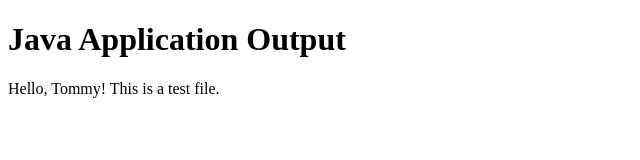
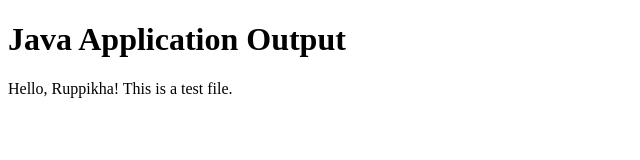
Before and after one commit to ruppikha/test, a plain HTML site: page docs/index.html in a window 1280 px wide. Shown: the full height of the page, 0-640 px from the left. Drawn offline with Linux system fonts and the light colour scheme.

Commit message:
Update output with name Ruppikha

```diff
--- a/docs/index.html
+++ b/docs/index.html
@@ -1 +1 @@
-<!DOCTYPE html><html lang="en"><head>    <meta charset="UTF-8">    <meta name="viewport" content="width=device-width, initial-scale=1.0">    <title>Java Application Output</title></head><body>    <h1>Java Application Output</h1>    <div id="output">        <p>Hello, Tommy! This is a test file.</p>    </div></body></html>
+<!DOCTYPE html><html lang="en"><head>    <meta charset="UTF-8">    <meta name="viewport" content="width=device-width, initial-scale=1.0">    <title>Java Application Output</title></head><body>    <h1>Java Application Output</h1>    <div id="output">        <p>Hello, Ruppikha! This is a test file.</p>    </div></body></html>
```
